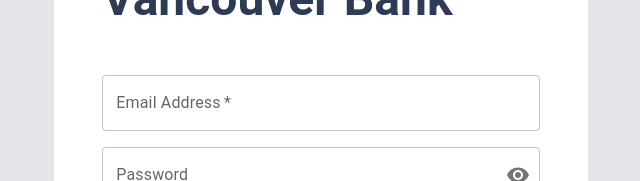
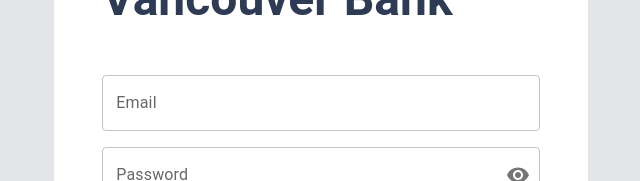
Before and after one commit to we-succeed/vb, a React (Create React App) app in the folder client/: page /login in a window 1280 px wide. Shown: the part 252-433 px from the top of the page, without its empty margins (319-959 px from the left). Built offline with nearby package versions, Linux system fonts and the light colour scheme.

Commit message:
FEATURE: update the validation

```diff
--- a/client/src/components/shared-forms/VBInputField.js
+++ b/client/src/components/shared-forms/VBInputField.js
@@ -1,5 +1,4 @@
 import * as React from 'react';
-import TextField from "@mui/material/TextField";
 import {
     FormHelperText,
     IconButton,
@@ -21,7 +20,6 @@ const VBInputField = (props) => {
     const handleClickShowPassword = () => {
         setIsShowPassword(!(isShowPassword));
     };
-
     return (
         <>
             {(()=>{
@@ -29,7 +27,7 @@ const VBInputField = (props) => {
                     case 'password':
                         return (
                             <FormControl sx={{mt: 1, mb: 1}}
-                                         variant="outlined" fullWidth error={(props.errors)}>
+                                         variant="outlined" fullWidth error={props.errors[props.form.name].status}>
                                 <InputLabel
                                 htmlFor="outlined-adornment-password">Password</InputLabel>
                                 <OutlinedInput
@@ -54,8 +52,8 @@ const VBInputField = (props) => {
                                     onChange={props.cb.inputChange}
                                     onBlur={props.cb.inputBlur}
                                 />
-                                {(props.errors) ? (
-                                        <FormHelperText id="component-error-text">{props.errors.message}</FormHelperText>
+                                {(props.errors && props.errors[props.form.name].status) ? (
+                                        <FormHelperText id="component-error-text">{props.errors[props.form.name].message}</FormHelperText>
                                     )
                                     : ""
                                 }
@@ -103,22 +101,29 @@ const VBInputField = (props) => {
                         )
                     default:
                         return (
-                            <TextField
-                                sx={{mt: 1, mb: 1}}
+                            <FormControl sx={{mt: 1, mb: 1}}
+                                         variant="outlined" fullWidth error={props.errors[props.form.name].status}>
+                                <InputLabel htmlFor="component-error">{props.form.label}</InputLabel>
+                                <OutlinedInput
                                     required={(props.form.required)}
                                     fullWidth
                                     type={(props.form.type === 'default')? 'text': 'number'}
                                     id={props.form.id}
                                     label={props.form.label}
                                     name={props.form.name}
-                                onChange={props.cb.inputChange}
                                     value={props.data[props.form.name]}
                                     autoComplete="off"
                                     disabled={(props.form.disabled)}
-                                error={(props.errors)}
-                                multiline={(props.form.type === 'multiline')}
-                                helperText={(props.errors) ? props.errors.message : ''}
+                                    error={(props.errors[props.form.name].status)}
+                                    onChange={props.cb.inputChange}
+                                    onBlur={props.cb.inputBlur}
                                 />
+                                {(props.errors && props.errors[props.form.name].status) ? (
+                                        <FormHelperText id="component-error-text">{props.errors[props.form.name].message}</FormHelperText>
+                                    )
+                                    : ""
+                                }
+                            </FormControl>
                         )
                 }
             })()}
--- a/client/src/pages/Login.js
+++ b/client/src/pages/Login.js
@@ -55,6 +55,8 @@ const Login = () => {
     const navigate = useNavigate();
     const [data, setData] = useState({ email: "", password: "" });
     const [alert, setAlert] = useState(InitialAlert);
+    const [error, setError] = useState({'email': {status: false, message: '123'},
+        'password': {status: false, message: '123'}});
 
     useEffect(() => {
         if (localStorage.getItem('vb'))
@@ -74,12 +76,31 @@ const Login = () => {
         e.preventDefault();
         login();
     };
+    const handleErrorCheck = async (e) => {
+            switch (e.target.name) {
+                case 'email':
+                    if (!/^[\w-\.]+@([\w-]+\.)+[\w-]{2,4}$/.test(e.target.value) && e.target.value.length !== 0){
+                        setError({ ...error, [e.target.name]: {status:true, message: `${e.target.name} was not available.`}});
+                    } else {
+                        setError({ ...error, [e.target.name]: {status:false}});
+                    }
+                    break;
+                case 'password':
+                    if (e.target.value.length === 0)
+                        setError({ ...error, [e.target.name]: {status:false}});
+                    else if (e.target.value.length < 8)
+                        setError({ ...error, [e.target.name]: {status:true, message: `${e.target.name} to be a minimum of 8 characters`}});
+                    else if (!/^(?=.*?[0-9])(?=.*?[A-Z])(?=.*?[#?!@$%^&*\\-_]).{8,}$/.test(e.target.value))
+                        setError({ ...error, [e.target.name]: {status:true, message: `Include a special character and at least one capital letter`}});
+                    break;
+            }
+    }
     const PageCallBack = {
         inputChange: (e) => {
             setData({ ...data, [e.target.name]: e.target.value });
         },
         inputBlur: (e) => {
-
+            handleErrorCheck(e)
         }
     }
     return (
@@ -103,7 +124,7 @@ const Login = () => {
                     <Typography className={classes.name} variant="h3" fontStyle='antialiased' mb={4}>Vancouver Bank</Typography>
                     <form className={classes.form} noValidate>
                         {Forms.Login.schema.map((form, idx) => (
-                            <VBInputField key={idx} form={form} data={data} cb={PageCallBack} />
+                            <VBInputField key={idx} form={form} data={data} cb={PageCallBack} errors={error}/>
                         ))}
                         <Grid>
                             <FormControlLabel
--- a/client/src/utils/Forms.js
+++ b/client/src/utils/Forms.js
@@ -30,7 +30,7 @@ export const Forms = {
     },
     Login: {
         schema: [
-            {id: 'email', label: 'Email Address', name: 'email', type: 'default', required: true},
+            {id: 'email', label: 'Email', name: 'email', type: 'default', required: true},
             {id: 'password', label: 'Password', name: 'password', type: 'password', required: true}
         ]
     },
```
Lines whose indentation alone changed are shown as unchanged.
